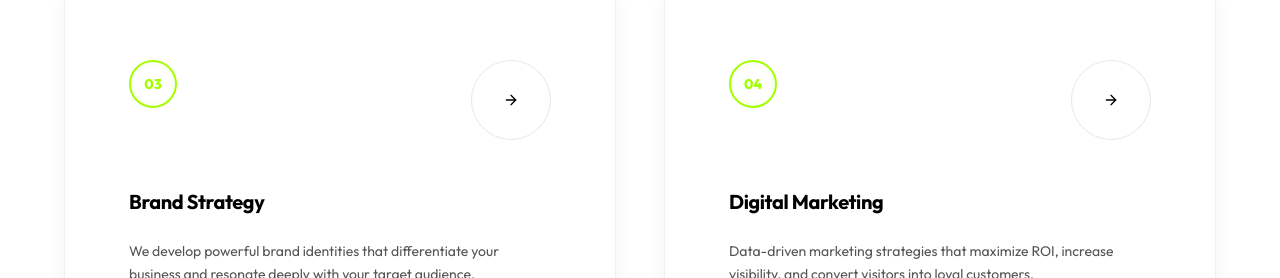
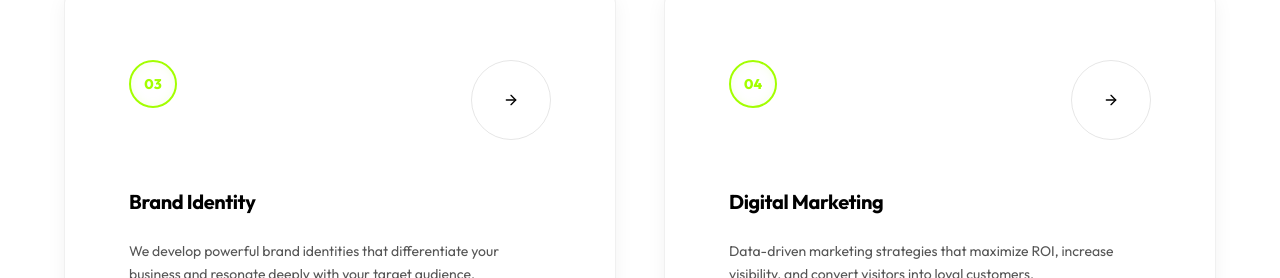
Before and after one commit to AdaveStudio/AdaveStudio, a React (Vite) app: page / in a window 1280 px wide. Shown: the part 2249-2527 px from the top of the page. Built offline with nearby package versions, Linux system fonts and the light colour scheme.

Commit message:
Removal of preload

```diff
--- a/src/App.tsx
+++ b/src/App.tsx
@@ -11,7 +11,7 @@ import Testimonials from './components/Testimonials';
 import Contact from './components/Contact';
 import Footer from './components/Footer';
 import ScrollToTop from './components/ScrollToTop';
-import Preloader from './components/Preloader';
+// import Preloader from './components/Preloader';
 
 export default function App() {
   const [loading, setLoading] = useState(true);
@@ -27,9 +27,9 @@ export default function App() {
 
   return (
     <div className="bg-brand-black text-white relative">
-      <AnimatePresence mode="wait">
+      {/* <AnimatePresence mode="wait">
         {loading && <Preloader key="loader" />}
-      </AnimatePresence>
+      </AnimatePresence> */}
 
       <Navbar />
       <main>
--- a/src/components/Portfolio.tsx
+++ b/src/components/Portfolio.tsx
@@ -11,7 +11,7 @@ const projects = [
     category: 'Web Design',
     image: '/images/Techondemand.png',
     desc: 'A modern, responsive web design for Tech On Demand, a leading provider of technology solutions.',
-    link: 'https://tech-on-demand.vercel.app/',
+    link: 'https://techondemandltd.com/',
     tags: ['React', 'TypeScript', 'Tailwind'],
   },
   {
--- a/src/components/Services.tsx
+++ b/src/components/Services.tsx
@@ -16,7 +16,7 @@ const services = [
   },
   {
     number: '03',
-    title: 'Brand Strategy',
+    title: 'Brand Identity',
     description: 'We develop powerful brand identities that differentiate your business and resonate deeply with your target audience.',
     tags: ['Identity', 'Branding', 'Strategy', 'Messaging'],
   },
```
